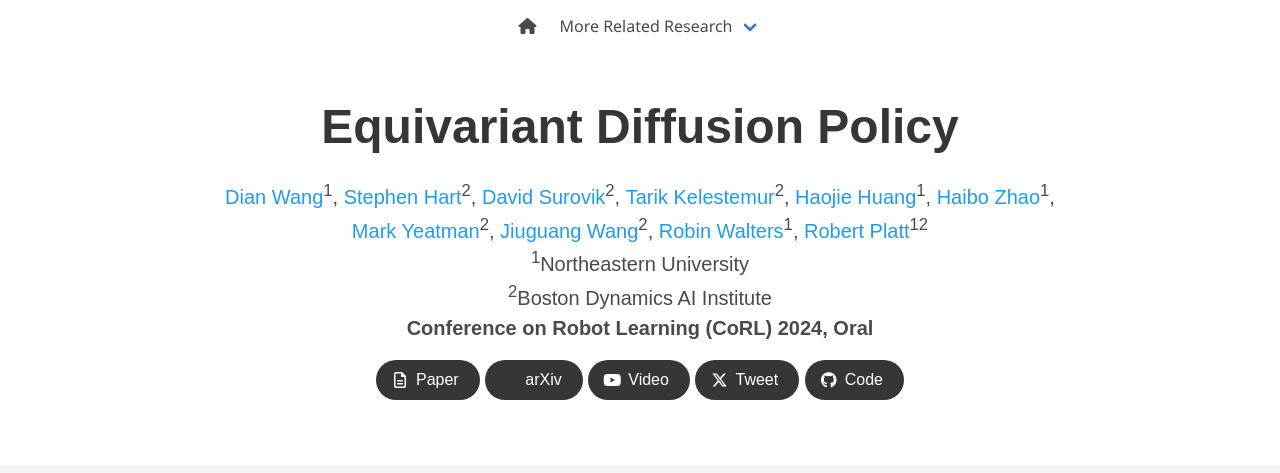
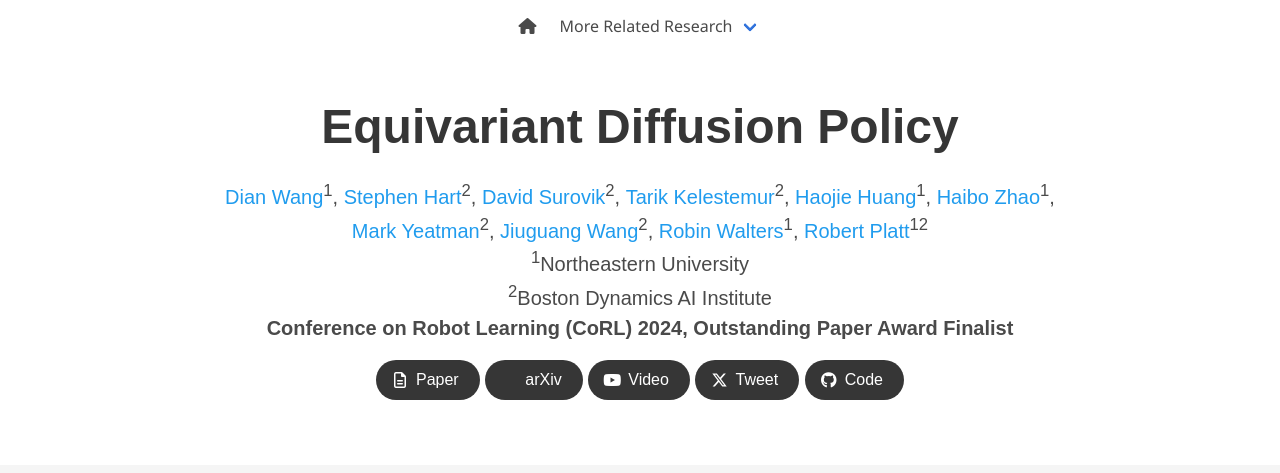
Before and after one commit to equidiff/equidiff.github.io, a plain HTML site: page index.html in a window 1280 px wide. Shown: the top 473 px of the page. Drawn offline with nearby package versions, Linux system fonts and the light colour scheme; some packages are replaced by stand-ins of ours; some icons are missing; a web font is replaced by a local one.

Commit message:
Update index.html

```diff
--- a/index.html
+++ b/index.html
@@ -136,7 +136,7 @@
 
             <!-- <span class="author-block"><sup>$\star$</sup>equally advising</span> -->
             </div>
-            <div> <b>Conference on Robot Learning (CoRL) 2024, Oral</b><div>
+            <div> <b>Conference on Robot Learning (CoRL) 2024, Outstanding Paper Award Finalist</b><div>
           </div>
 
           <div class="column has-text-centered">
```
